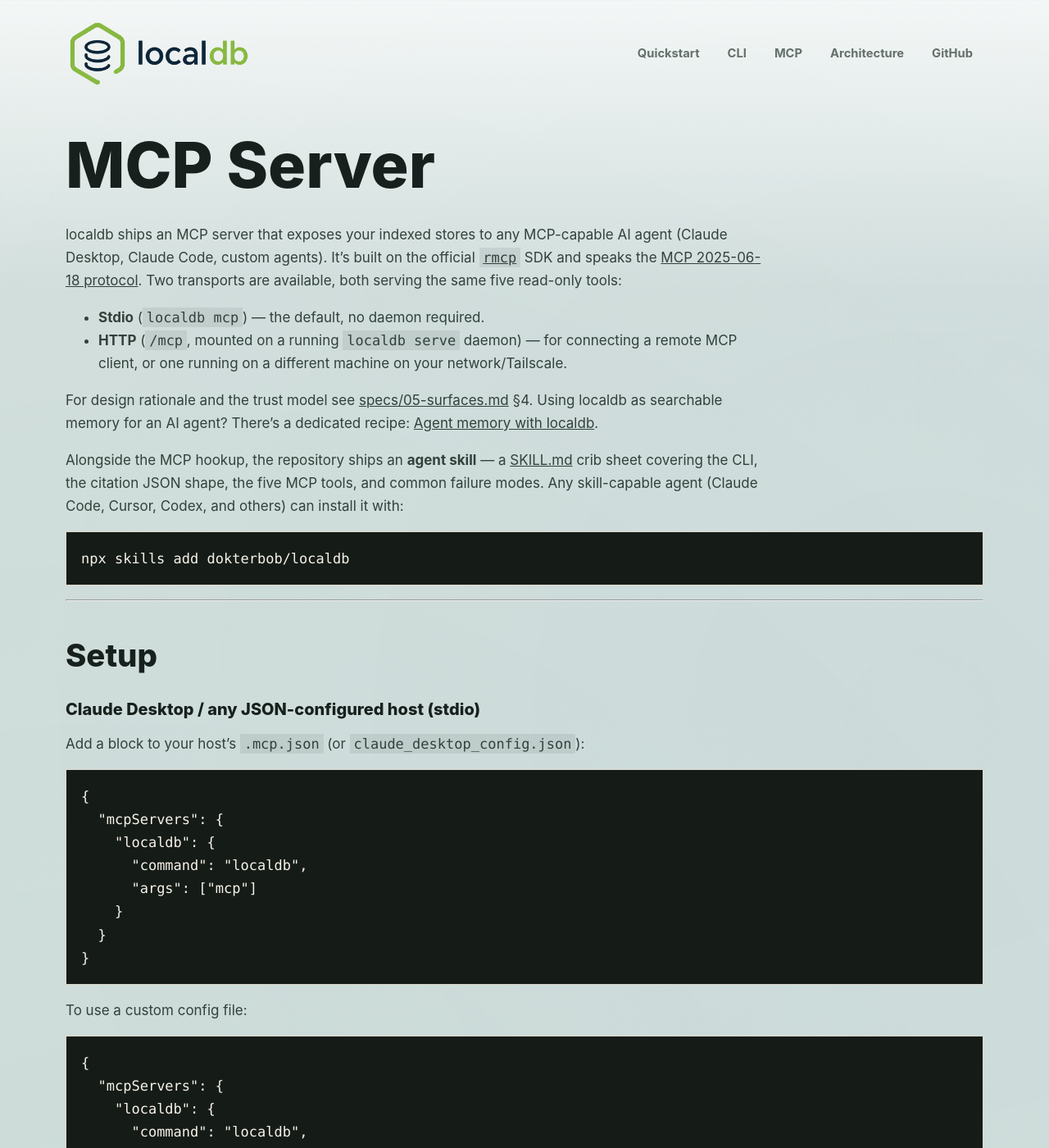
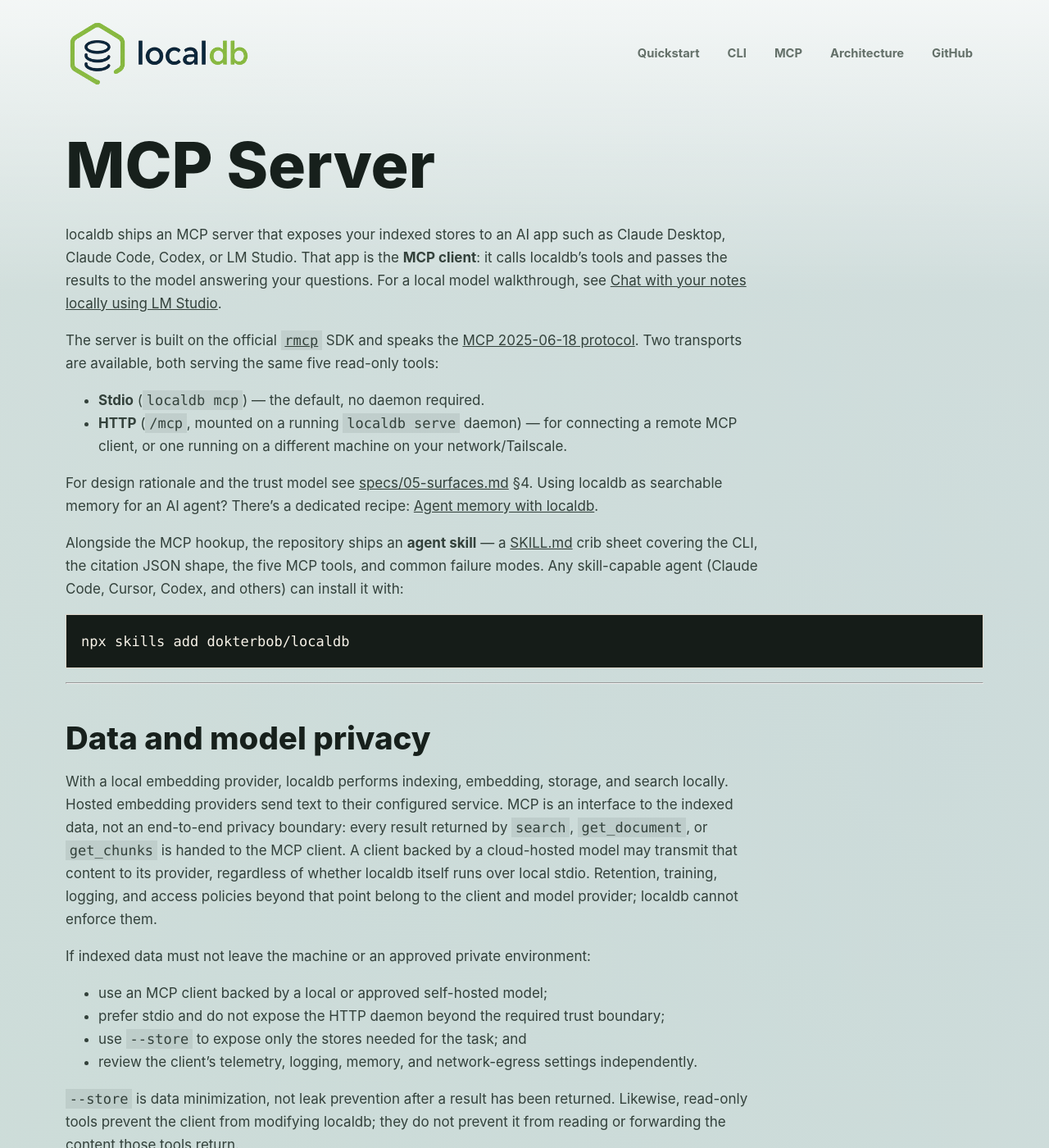
Before and after one commit to dokterbob/localdb, a Jekyll site: the page built from docs/mcp.md, in a window 1280 px wide and 1400 px high. Shown: the whole window at 82% size. Built offline with Jekyll 4.4.1, drawn with Linux system fonts in a browser that asks for light colours; our own code applies the rules of GitHub Pages for plain Markdown files.

Commit message:
Document MCP cloud-model privacy boundary (#352)
* Document MCP cloud-model privacy boundary

* Clarify MCP client egress controls in privacy guidance

* Add local LM Studio walkthrough and explain MCP clients

---------

Co-authored-by: K <k@guaka.org>

````diff
--- a/docs/mcp.md
+++ b/docs/mcp.md
@@ -1,7 +1,11 @@
 # MCP Server
 
-localdb ships an MCP server that exposes your indexed stores to any MCP-capable AI agent (Claude
-Desktop, Claude Code, custom agents). It's built on the official [`rmcp`](https://docs.rs/rmcp) SDK
+localdb ships an MCP server that exposes your indexed stores to an AI app such as Claude Desktop,
+Claude Code, Codex, or LM Studio. That app is the **MCP client**: it calls localdb's tools and passes
+the results to the model answering your questions. For a local model walkthrough, see
+[Chat with your notes locally using LM Studio](lm-studio.md).
+
+The server is built on the official [`rmcp`](https://docs.rs/rmcp) SDK
 and speaks the [MCP 2025-06-18 protocol](https://modelcontextprotocol.io/). Two transports are
 available, both serving the same five read-only tools:
 
@@ -22,6 +26,29 @@
 ```bash
 npx skills add dokterbob/localdb
 ```
+
+---
+
+## Data and model privacy
+
+With a local embedding provider, localdb performs indexing, embedding, storage, and search locally.
+Hosted embedding providers send text to their configured service. MCP is an interface to the indexed
+data, not an end-to-end privacy boundary: every result returned by `search`, `get_document`, or
+`get_chunks` is handed to the MCP client. A client backed by a cloud-hosted model may transmit that
+content to its provider, regardless of whether localdb itself runs over local stdio. Retention,
+training, logging, and access policies beyond that point belong to the client and model provider;
+localdb cannot enforce them.
+
+If indexed data must not leave the machine or an approved private environment:
+
+- use an MCP client backed by a local or approved self-hosted model;
+- prefer stdio and do not expose the HTTP daemon beyond the required trust boundary;
+- use `--store` to expose only the stores needed for the task; and
+- review the client's telemetry, logging, memory, and network-egress settings independently.
+
+`--store` is data minimization, not leak prevention after a result has been returned. Likewise,
+read-only tools prevent the client from modifying localdb; they do not prevent it from reading or
+forwarding the content those tools return.
 
 ---
 
````
Also changed, not shown: docs/lm-studio.md (added, +108 -0 lines), README.md.
